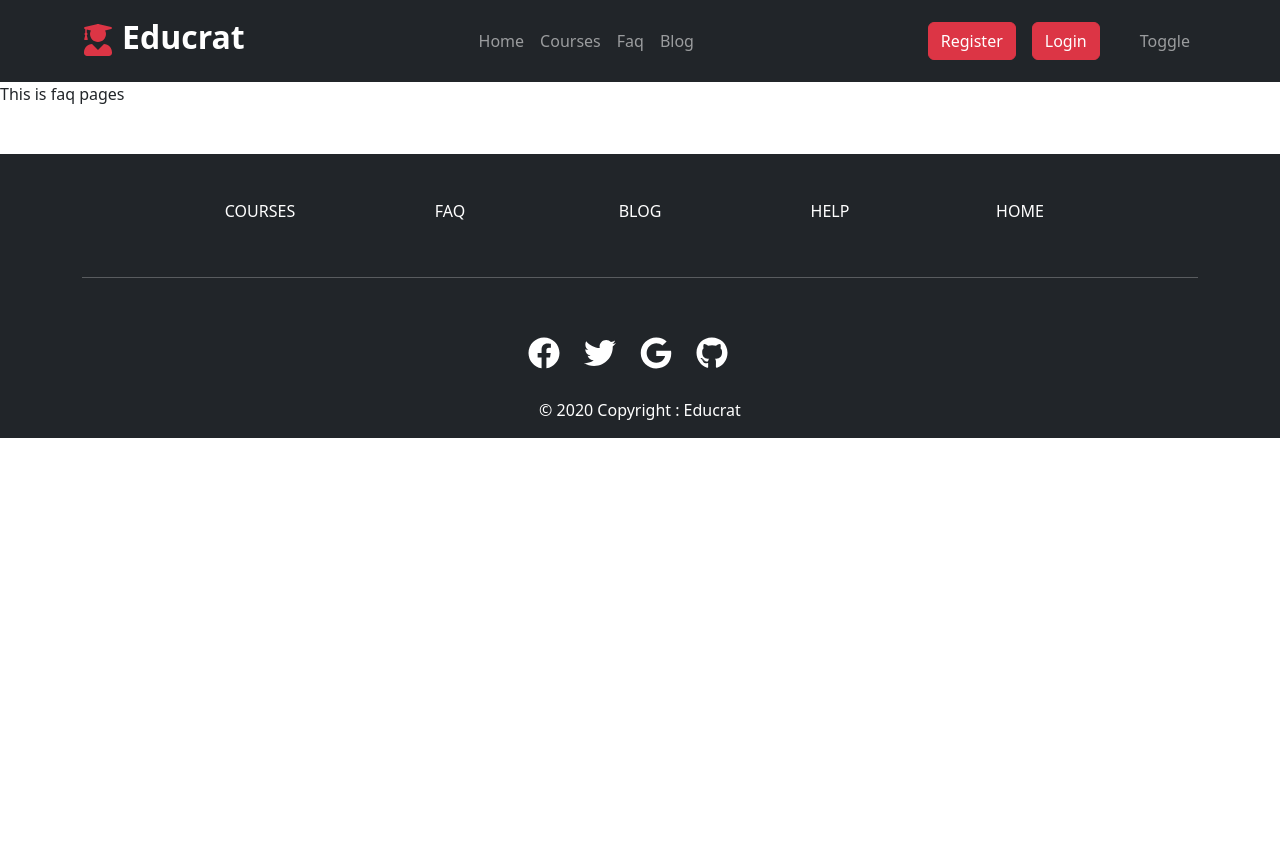
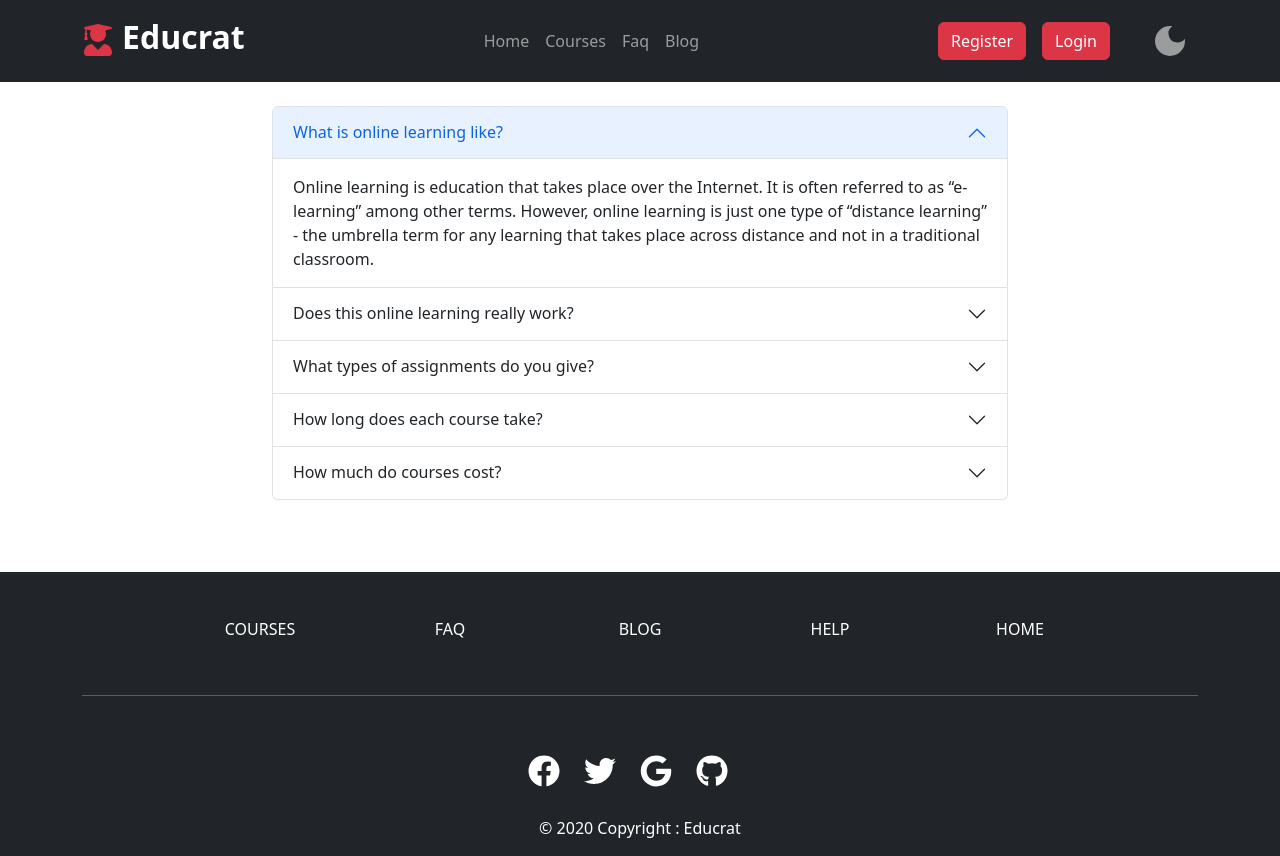
Before and after one commit to Nahid-Hasan-Sourav/a-10-learning-platform-client-side, a React (Create React App) app: page /faq in a window 1280 px wide. Before the commit the page ends 800 px from the top, so only its background shows below. Built offline with nearby package versions, Linux system fonts and the light colour scheme; no server answers.

Commit message:
added a icon for dark mode

```diff
--- a/src/Pages/Faq/Faq.js
+++ b/src/Pages/Faq/Faq.js
@@ -1,10 +1,53 @@
 import React from 'react';
+import Container from "react-bootstrap/Container";
+import Row from "react-bootstrap/Row";
+import Col from "react-bootstrap/Col";
+import Accordion from "react-bootstrap/Accordion";
 
 const Faq = () => {
     return (
-        <div>
-            This is faq pages
-        </div>
+        <Container>
+           <Row className="justify-content-center py-4">
+        <Col lg="8">
+          <Accordion defaultActiveKey="0">
+            <Accordion.Item eventKey="0">
+              <Accordion.Header> What is online learning like?</Accordion.Header>
+              <Accordion.Body>
+              Online learning is education that takes place over the Internet. It is often referred to as “e- learning” among other terms. However, online learning is just one type of “distance learning” - the umbrella term for any learning that takes place across distance and not in a traditional classroom.
+              </Accordion.Body>
+            </Accordion.Item>
+            <Accordion.Item eventKey="1">
+              <Accordion.Header>  Does  this online learning really work?</Accordion.Header>
+              <Accordion.Body>
+              Online learning is not only more effective for students, but it is also better for the environment. Online courses consume 90% less energy and release 85% less CO2 per student than traditional in-person courses, according to the Open University in the United Kingdom.
+              </Accordion.Body>
+            </Accordion.Item>
+
+            <Accordion.Item eventKey="2">
+              <Accordion.Header> What types of assignments do you give?</Accordion.Header>
+              <Accordion.Body>
+              We will give you assignment based on our module and you have to study properly and give some efforts to complete this properly.
+              </Accordion.Body>
+            </Accordion.Item>
+            <Accordion.Item eventKey="3">
+              <Accordion.Header>How long does each course take?
+            </Accordion.Header>
+              <Accordion.Body>
+              Only 4 months these will last and it depends mainly on your course topics.
+              </Accordion.Body>
+            </Accordion.Item>
+            <Accordion.Item eventKey="4">
+              <Accordion.Header>How much do courses cost?
+            </Accordion.Header>
+              <Accordion.Body>
+              100-300$
+              </Accordion.Body>
+            </Accordion.Item>
+
+          </Accordion>
+        </Col>
+      </Row>
+        </Container>
     );
 };
 
--- a/src/Pages/Login/Register/Register.js
+++ b/src/Pages/Login/Register/Register.js
@@ -66,6 +66,7 @@ const Register = () => {
             setError('')
             form.reset();
             handleUpdateUserProfile(name,photoURL)
+            // after registration it will automatic logout start
             logOut()
             .then({})
             .catch(e => {
@@ -73,7 +74,7 @@ const Register = () => {
               setError(e.message)
 
           });
-
+           // after registration it will automatic logout end
 
         })
         .catch(e => {
--- a/src/Pages/Shared/Header/Header.js
+++ b/src/Pages/Shared/Header/Header.js
@@ -12,10 +12,13 @@ import { useState } from 'react';
 import { useRef } from 'react';
 import Overlay from 'react-bootstrap/Overlay';
 import Tooltip from 'react-bootstrap/Tooltip';
+import { CiDark } from 'react-icons/ci';
+import { MdDarkMode } from 'react-icons/md';
 
 function Header() {
 
   const [show, setShow] = useState(false);
+  const [toggle,setToggle]=useState(false)
   const target = useRef(null);
 
     const {user,logOut}=useContext(AuthContext);
@@ -24,6 +27,17 @@ function Header() {
         .then(()=>{})
         .catch(error => console.error())
     }
+    const darkMode=()=>{
+      if(!toggle){
+        setToggle(true)
+      }
+
+      else{
+        setToggle(false)
+      }
+
+    }
+    console.log(toggle)
   return (
     <Navbar collapseOnSelect expand="md" bg="dark" variant="dark">
       <Container>
@@ -41,7 +55,7 @@ function Header() {
 
 
           </Nav>
-          <Nav className='align-items-center'>
+          <Nav className='align-items-lg-center'>
 
             <Nav.Link>
             {
@@ -88,7 +102,11 @@ function Header() {
                     </>
                 }
             </Nav.Link>
-            <Nav.Link href="#deets">Toggle</Nav.Link>
+            <Nav.Link onClick={darkMode}>
+              {
+               toggle? <CiDark className='fs-1' />:<MdDarkMode  className='fs-1'/>
+              }
+            </Nav.Link>
           </Nav>
         </Navbar.Collapse>
       </Container>
```
Also changed, not shown: firebase.json (added), 1 other file (tests, documents, lock files or other folders).
